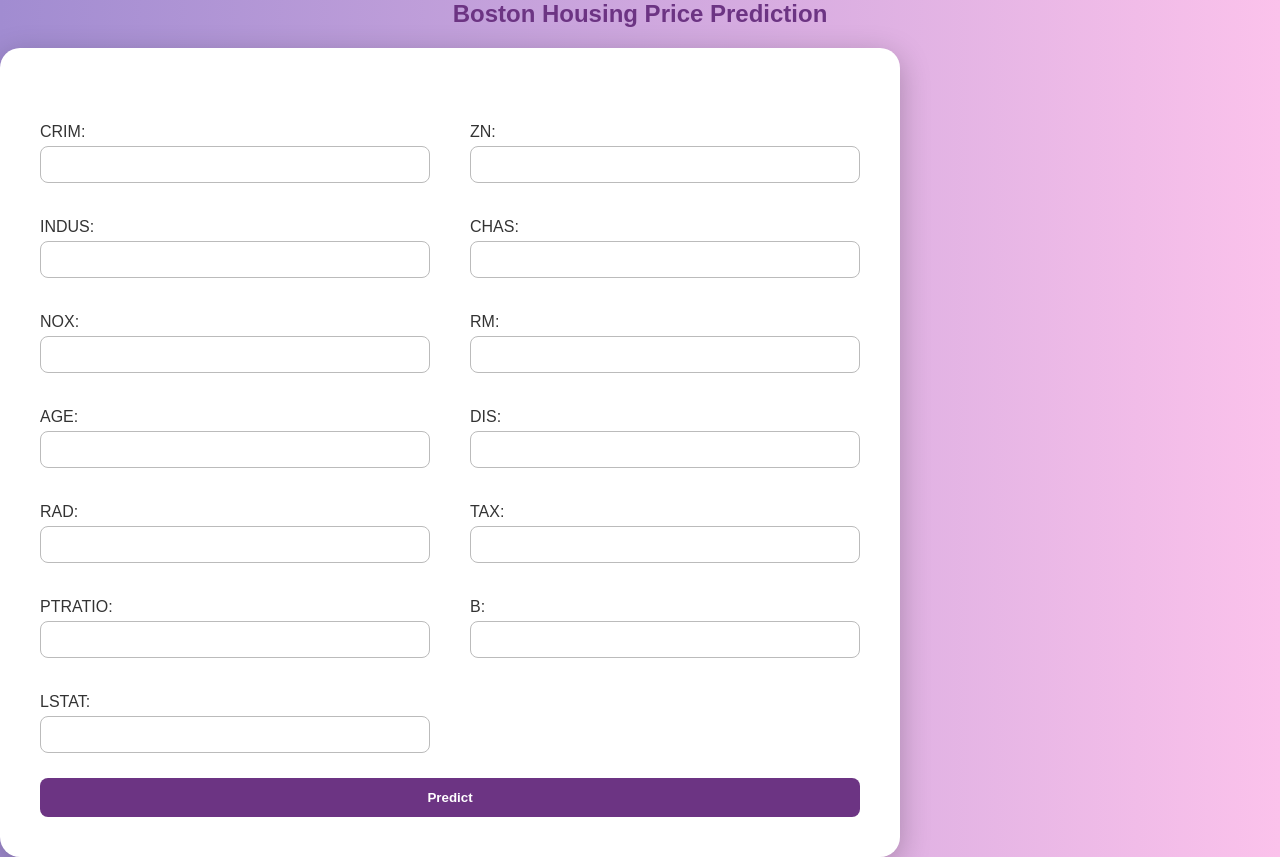
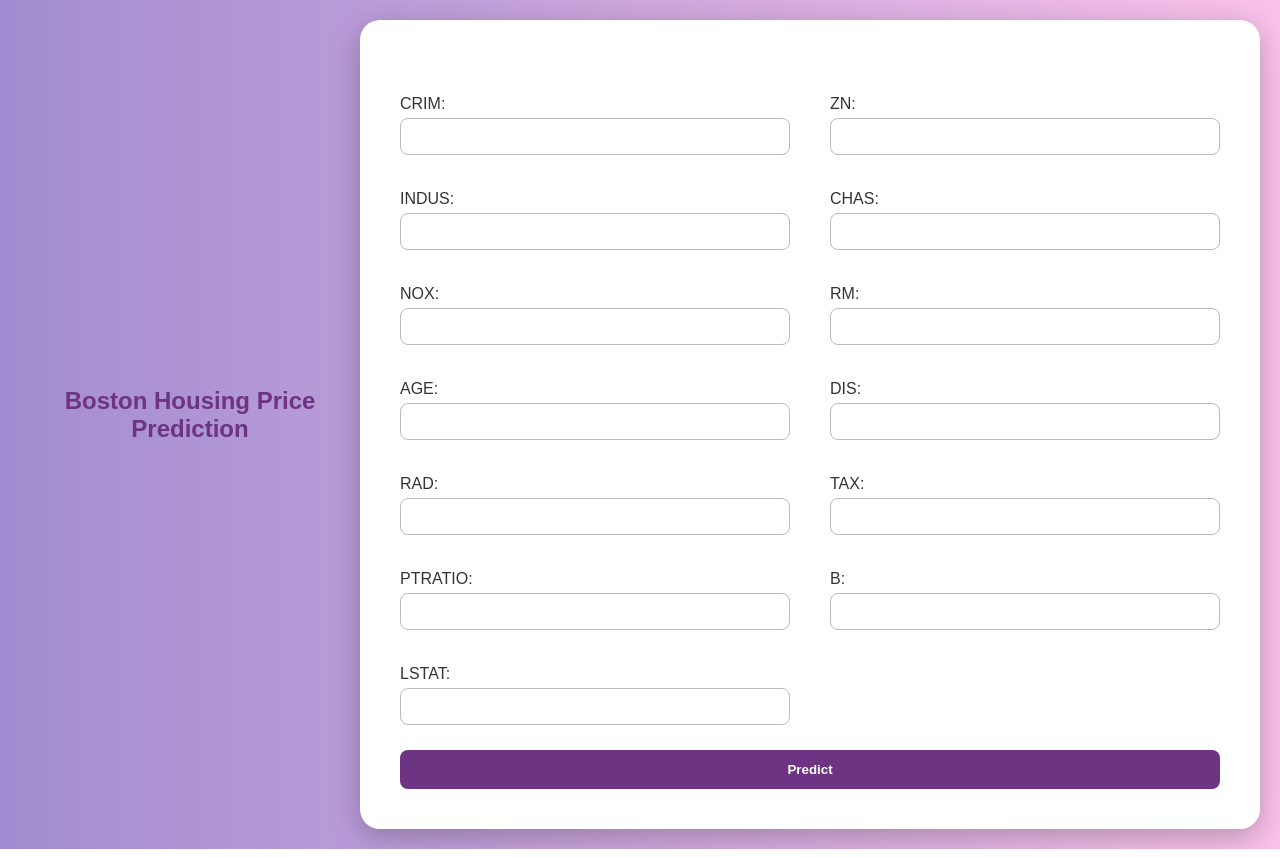
Before and after one commit to LalluvadiyaRavi/Ravi-Boston-Project, a Flask app: page / in a window 1280 px wide. Run offline with Flask 3, Linux system fonts and the light colour scheme; parts of the project's set-up code (start-up, migrations or seed data) failed here and were passed over.

Commit message:
Update index.html

```diff
--- a/templates/index.html
+++ b/templates/index.html
@@ -6,10 +6,16 @@
         *{
         box-sizing: border-box;
             margin: 0;
-            padding: 0;}
+            padding: 0;
+        }
         body {
             font-family: 'Poppins', sans-serif;
             background: linear-gradient(to right, #a18cd1, #fbc2eb);
+            min-height: 100vh;
+            display: flex;
+            justify-content: center;
+            align-items: center;
+            padding: 20px;
         }
 
         form {
```
Lines whose indentation alone changed are shown as unchanged.
